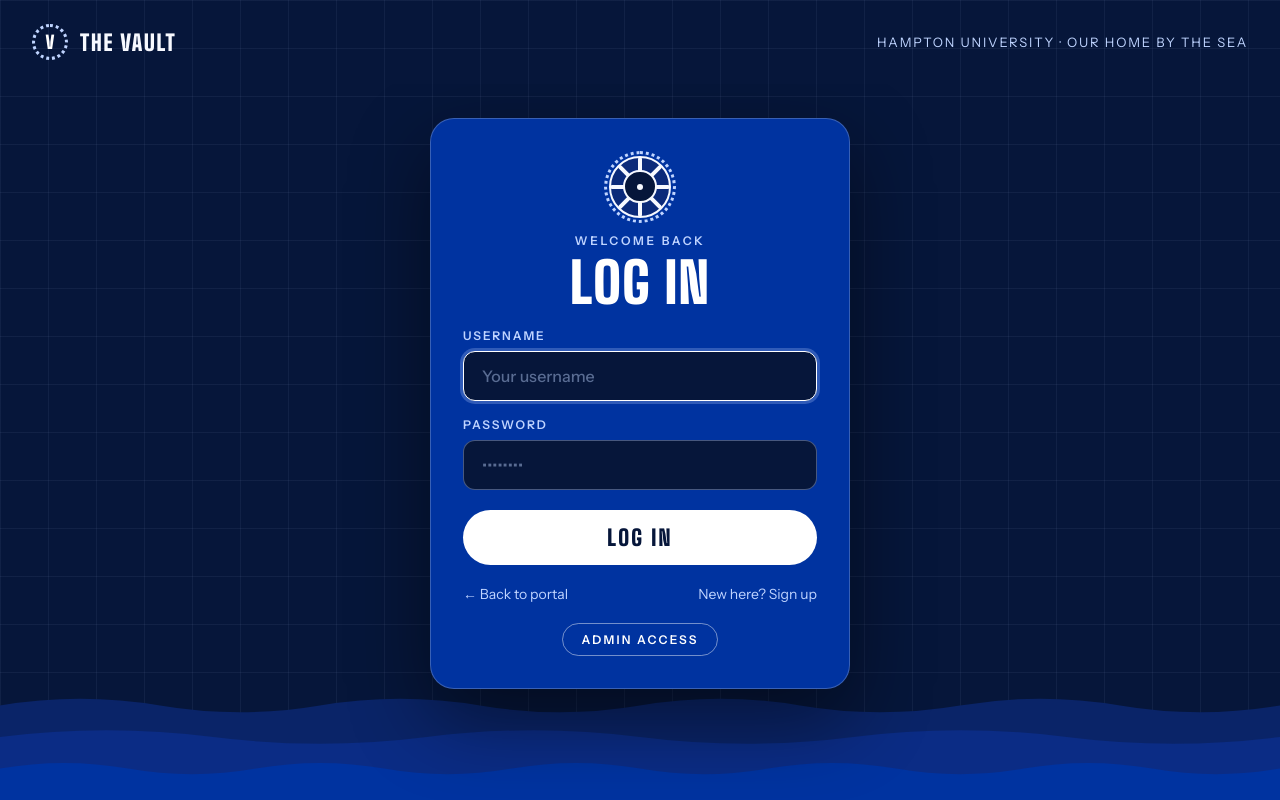
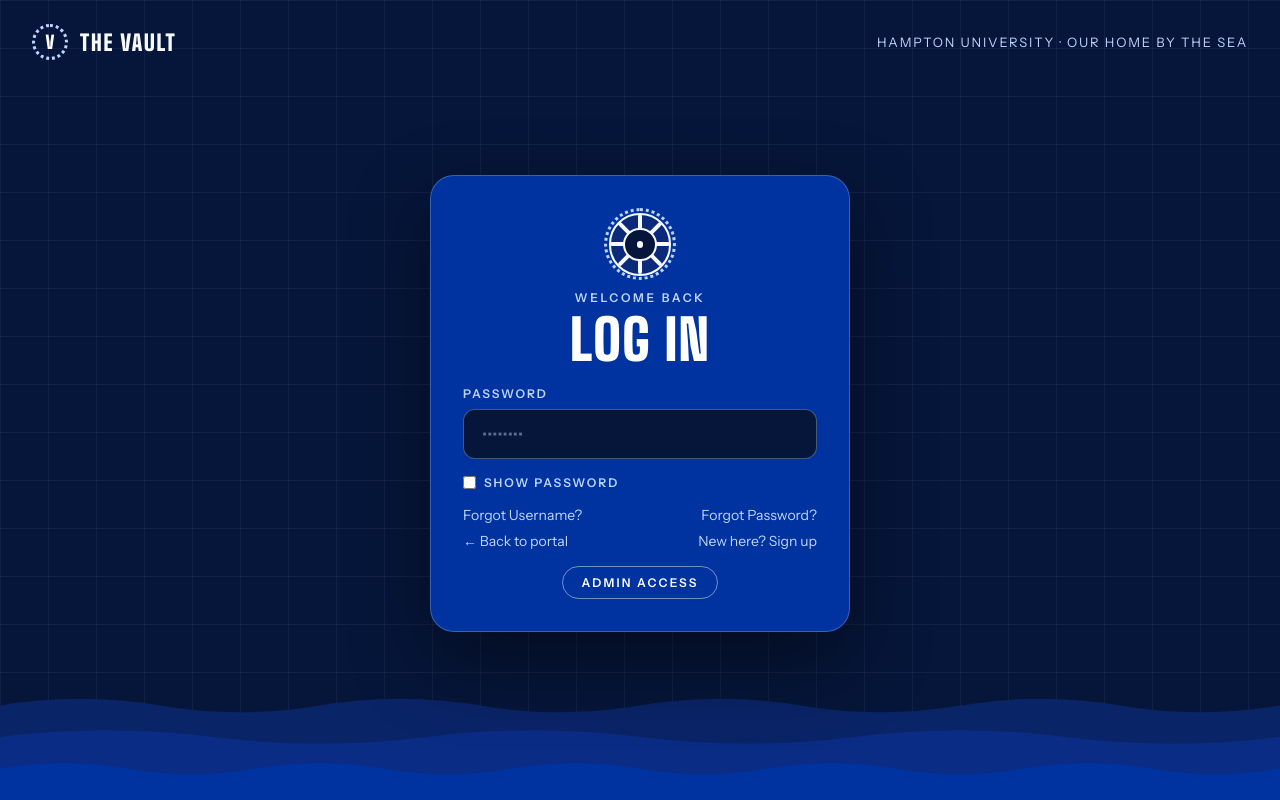
Before and after one commit to EGWcode/TheVault_404, a Flask app: page /auth/login in a window 1280 px wide. Run offline with Flask 3, Linux system fonts and the light colour scheme.

Commit message:
Add password recovery table and show password option

```diff
--- a/templates/login.html
+++ b/templates/login.html
@@ -99,6 +99,22 @@ a:hover { color: var(--white); }
 @media (prefers-reduced-motion: reduce) {
     .vault-wheel { animation: none; }
 }
+/* Created by Sidney Cerami 10/15/2026: Added CSS for Show Password */
+.show-password
+{
+    display: flex;
+    align-items: center;
+    gap: 8px;
+    margin-top: 8px;
+    font-size: 13px;
+    cursor: pointer;
+}
+
+.show-password input[type="checkbox"] {
+    width: auto;
+    margin: 0;
+    cursor: pointer;
+}
     </style>
 </head>
 <body>
@@ -143,7 +159,24 @@ a:hover { color: var(--white); }
       {% endwith %}
 
       <form class="auth-form" action="{{ url_for('auth.login') }}" method="POST">
-        <div class="field">
+        <!--Updated code by Sidney Cerami 10/15/2026: Creates Show Password checkbox underneath the password field -->
+          <div class="field">
+    <label for="password">Password</label>
+    <input
+        id="password"
+        type="password"
+        name="password"
+        required
+        autocomplete="current-password"
+        placeholder="••••••••"
+    >
+
+    <label class="show-password">
+        <input type="checkbox" id="togglePassword">
+        Show Password
+    </label>
+</div>
+    <!--    <div class="field">
           <label for="username">Username</label>
           <input id="username" type="text" name="username" required autocomplete="username" placeholder="Your username" autofocus>
         </div>
@@ -152,18 +185,41 @@ a:hover { color: var(--white); }
           <input id="password" type="password" name="password" required autocomplete="current-password" placeholder="••••••••">
         </div>
         <button type="submit" class="vault-btn">LOG IN</button>
-      </form>
+      </form> -->
 
-      <div class="auth-links">
+     <!-- <div class="auth-links">
         <a href="{{ url_for('index') }}">← Back to portal</a>
         <a href="{{ url_for('auth.signup') }}">New here? Sign up</a>
-      </div>
+      </div>  -->
+<!--Updated code By: Sidney Cerami to add in forgot Username and password Feature-->
 
+<div class="auth-links">
+    <a href="{{ url_for('auth.forgot_username') }}">Forgot Username?</a>
+
+    <a href="{{ url_for('auth.forgot_password') }}">Forgot Password?</a>
+
+    <a href="{{ url_for('index') }}">← Back to portal</a>
+
+    <a href="{{ url_for('auth.signup') }}">New here? Sign up</a>
+</div>
       <!-- Admin Login Button added by David Jackson 4/20/26 -->
       <a href="{{ url_for('auth.admin_login') }}" class="admin-link">Admin access</a>
     </main>
   </div>
 
 </div>
+<script>
+    // Show/hide password functionality
+    const togglePassword = document.querySelector('#togglePassword');
+    const passwordField = document.querySelector('#password');
+
+    togglePassword.addEventListener('change', function () {
+        if (this.checked) {
+            passwordField.type = 'text';
+        } else {
+            passwordField.type = 'password';
+        }
+    });
+</script>
 </body>
 </html>
```
Also changed, not shown: backend/init_db.py (+15 -0 lines).
